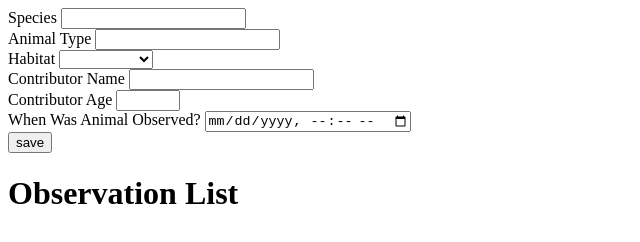
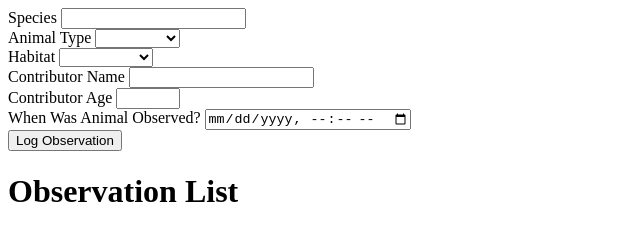
Before and after one commit to FuzzyDuck85/Homework_12062020, a plain HTML site: page index.html in a window 1280 px wide. Shown: the whole page, without its empty margins (0-640 px from the left). Drawn offline with Linux system fonts and the light colour scheme.

Commit message:
index.html modified with another drop down selector for animal type

```diff
--- a/index.html
+++ b/index.html
@@ -16,15 +16,27 @@
 
       <div class="form-item">
         <label for="animalType" class="primary">Animal Type</label>
-        <input type="text" id="animalType" required/>
+        <select name="animalType" id="animalType" class="primary">
+          <option value=""></option>
+          <option value="Bird">Bird</option>
+          <option value="Mammal">Mammal</option>
+          <option value="Amphibian">Amphibian</option>
+          <option value="Fish">Fish</option>
+          <option value="Beastie">Beastie</option>
+          <option value="Reptile">Reptile</option>
+        </select>
+      </label>
     </div>
 
     <div class="form-item">
       <label for="habitat" class="primary">Habitat</label>
       <select id="habitat">
         <option value=""></option>
+        <option value="Garden">Garden</option>
         <option value="Forest">Forest</option>
         <option value="Pond">Pond</option>
+        <option value="Loch">Loch</option>
+        <option value="Park">Park</option>
         <option value="Moors">Moors</option>
         <option value="River">River</option>
         <option value="Seaside">Seaside</option>
@@ -49,7 +61,7 @@
       <input type="datetime-local" id="observationDateTime" name="observationDateTime">
     </div>
   </div>
-    <input type="submit" value="save"/>
+  <input type="submit" value="Log Observation"/>
 </form>
 
 <h1>Observation List</h1>
```
Lines whose indentation alone changed are shown as unchanged.
